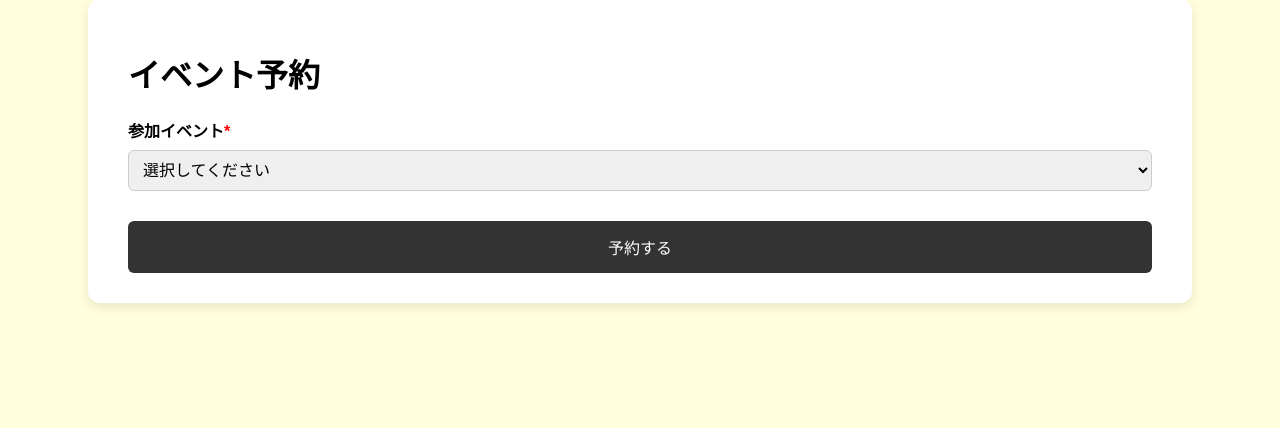
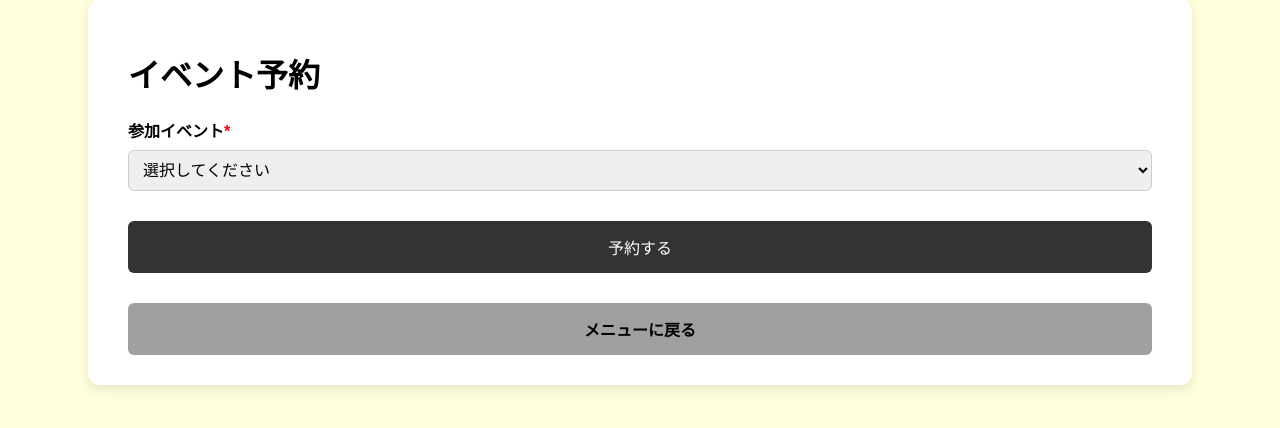
Before and after one commit to tsubasa441/hibi-wellbeing, a Flask app: page /new_booking in a window 1280 px wide. Shown: the part 201-629 px from the top of the page. Run offline with Flask 3, Linux system fonts and the light colour scheme; a user stored in the database is signed in; data that the repository does not hold is empty.

Commit message:
2.予約一覧、イベント予約から戻るときに「フォームを再送信しますか?」と出てくる 6.エラーでたくさん弾かれたとき戻るボタンだと前の画面にすぐ戻れない 対応

```diff
--- a/static/style.css
+++ b/static/style.css
@@ -182,6 +182,24 @@ form button[type="submit"]:hover {
     background-color: #555;
 }
 
+#back-button {
+    margin-top: 30px;
+    width: 100%;
+    background-color: #a0a0a0;
+    color: rgb(0, 0, 0);
+    padding: 14px;
+    font-size: 16px;
+    border: none;
+    border-radius: 6px;
+    cursor: pointer;
+    transition: background-color 0.3s ease;
+    font-weight: bold;
+}
+
+#back-button :hover {
+    background-color: #b3b3b3;
+}
+
 /* エラーメッセージのスタイル */
 .error {
     max-width: 80%;
--- a/templates/new_booking.html
+++ b/templates/new_booking.html
@@ -35,6 +35,14 @@
             </select>
             <button type="submit">予約する</button>
         </form>
+        <form
+        method="GET"
+        action="{{ url_for('return_menu') }}"
+        >
+            <button id="back-button" type="submit">
+                メニューに戻る
+            </button>
+        </form>
     </div>
 </body>
 </html>
```
Also changed, not shown: templates/reservation_confirmation.html (+5 -4 lines), database.db.
